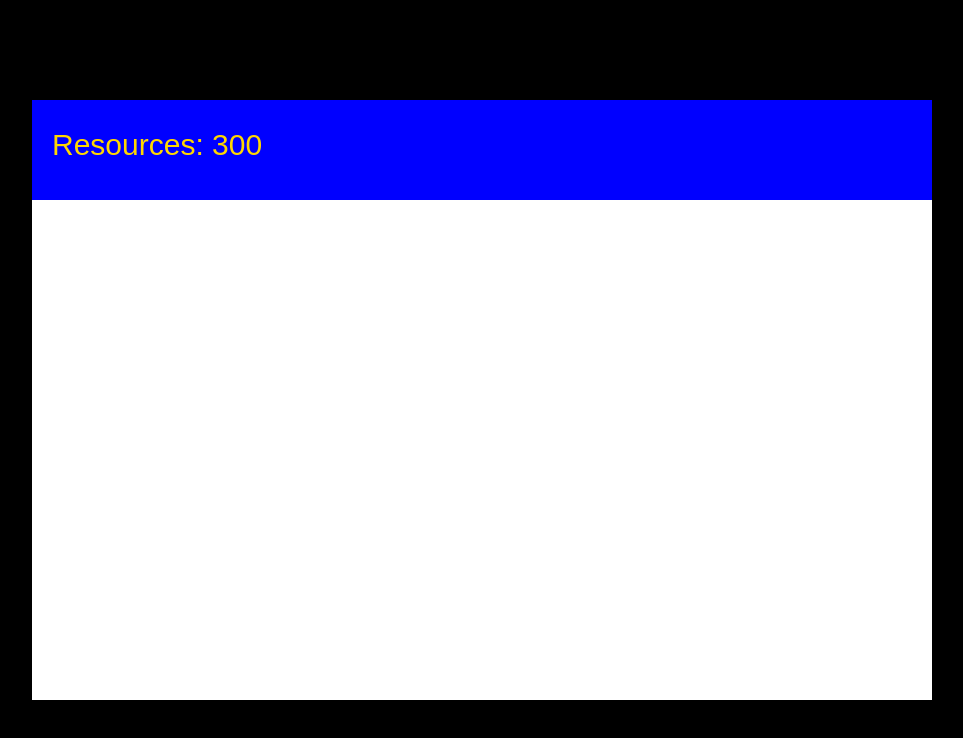
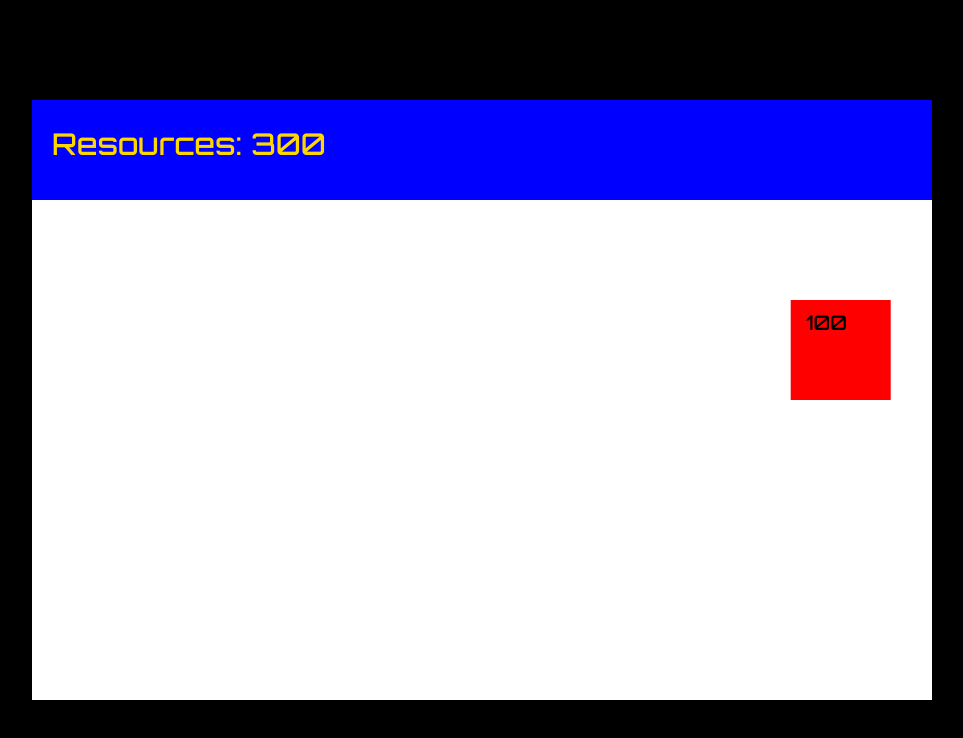
Before and after one commit to Spitfire-Ice/oneNightProject-05543, a plain HTML site: page index.html in a window 1280 px wide. Shown: the whole page, without its empty margins (158-1121 px from the left). Drawn offline with Linux system fonts and the light colour scheme.

Commit message:
enemies 34w2

```diff
--- a/index.html
+++ b/index.html
@@ -6,6 +6,9 @@
         content="width=device-width, user-scalable=no, initial-scale=1.0, maximum-scale=1.0, minimum-scale=1.0">
   <meta http-equiv="X-UA-Compatible" content="ie=edge">
   <title>TowerDefence</title>
+  <link rel="preconnect" href="https://fonts.googleapis.com">
+  <link rel="preconnect" href="https://fonts.gstatic.com" crossorigin>
+  <link href="https://fonts.googleapis.com/css2?family=Orbitron:wght@500&display=swap" rel="stylesheet">
   <link rel="stylesheet" href="style.css">
 </head>
 <body>
--- a/main.js
+++ b/main.js
@@ -10,6 +10,11 @@ const cellGap = 3;
 const gameGrid = [];
 const defenders = [];
 let numberOfResources = 300;
+const enemies = [];
+const enemyPosition = [];
+let enemiesInterval = 600;
+let frame = 0;
+let gameOver = false;
 
 // mouse
 const mouse = {
@@ -85,7 +90,7 @@ class Defender {
     ctx.fillStyle = 'blue';
     ctx.fillRect(this.x, this.y, this.width, this.height);
     ctx.fillStyle = 'gold';
-    ctx.font = '20px Arial';
+    ctx.font = '20px Orbitron';
     ctx.fillText(Math.floor(this.health), this.x + 15, this.y + 30);
   }
 }
@@ -105,19 +110,77 @@ canvas.addEventListener('click', function () {
     numberOfResources -= defenderCost
   }
 });
+
 function handleDefenders() {
-  for (let i =0; i < defenders.length; i++) {
-    defenders[i].draw()
+  for (let i = 0; i < defenders.length; i++) {
+    defenders[i].draw();
+    for (j = 0; j < enemies.length; j++) {
+      if (collision(defenders[i], enemies[j])) {
+        enemies[j].movement = 0;
+        defenders[i].health -= 0.2;
+      }
+      if (defenders[i] && defenders[i].health <= 0) {
+        defenders.splice(i, 1);
+        i--;
+        enemies[j].movement = enemies[j].speed;
+      }
+    }
   }
 }
 
 // enemies
+class Enemy {
+  constructor(verticalPosition) {
+    this.x = canvas.width;
+    this.y = verticalPosition;
+    this.width = cellSize;
+    this.height = cellSize;
+    this.speed = Math.random() * 0.2 + 0.4;
+    this.movement = this.speed;
+    this.health = 100;
+    this.maxHealth = this.health;
+  }
+
+  update() {
+    this.x -= this.movement;
+  }
+
+  draw() {
+    ctx.fillStyle = 'red';
+    ctx.fillRect(this.x, this.y, this.width, this.height);
+    ctx.fillStyle = 'black';
+    ctx.font = '20px Orbitron';
+    ctx.fillText(Math.floor(this.health), this.x + 15, this.y + 30);
+  }
+}
+
+function handleEnemies() {
+  for (let i = 0; i < enemies.length; i++) {
+    enemies[i].update();
+    enemies[i].draw();
+    if (enemies[i].x < 0) {
+      gameOver = true
+    }
+  }
+  if (frame % enemiesInterval === 0) {
+    let verticalPosition = Math.floor(Math.random() * 5 + 1) * cellSize;
+    enemies.push(new Enemy(verticalPosition));
+    enemyPosition.push(verticalPosition);
+    if (enemiesInterval > 120) enemiesInterval -= 100;
+  }
+}
+
 // resources
 // utilities
 function handleGameStatus() {
   ctx.fillStyle = 'gold';
-  ctx.font = '30px Arial';
-  ctx.fillText('Resources: ' + numberOfResources, 20,55 );
+  ctx.font = '30px Orbitron';
+  ctx.fillText('Resources: ' + numberOfResources, 20, 55);
+  if (gameOver) {
+    ctx.fillStyle = 'black';
+    ctx.font = '90px Orbitron';
+    ctx.fillText('GAME OVER', 135, 330);
+  }
 }
 
 function animate() {
@@ -126,8 +189,10 @@ function animate() {
   ctx.fillRect(0, 0, controlBars.width, controlBars.height);
   handleGameGrid();
   handleDefenders();
+  handleEnemies();
   handleGameStatus();
-  requestAnimationFrame(animate);
+  frame++;
+  if (!gameOver) requestAnimationFrame(animate);
 }
 
 animate();
--- a/style.css
+++ b/style.css
@@ -9,4 +9,5 @@ body {
   background: white;
   width: 900px;
   height: 600px;
+  font-family: 'Orbitron', sans-serif;
 }
```
